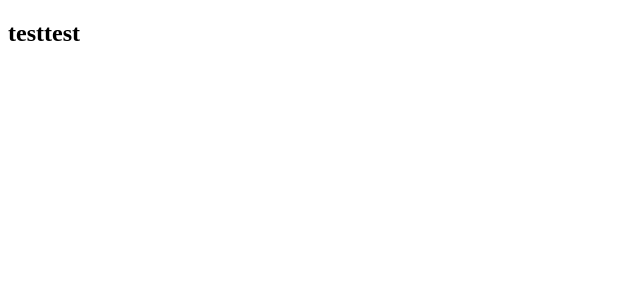
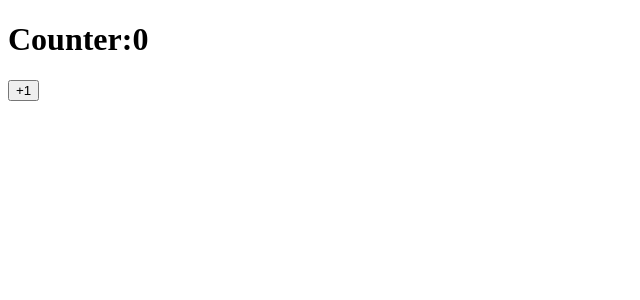
Before and after one commit to RomanovRoma/react-typescript, a React (Create React App) app: page / in a window 1280 px wide. Shown: the top 300 px of the page, without its empty margins (0-640 px from the left). Built offline with nearby package versions, Linux system fonts and the light colour scheme.

Commit message:
add typing of class components

```diff
--- a/src/App.tsx
+++ b/src/App.tsx
@@ -1,14 +1,59 @@
-import React from 'react';
+import React, { Component } from 'react';
 
-// const Title:React.FС<{title: string}> = ({title, children}) => <h2>{title}{children}</h2>
-
-type TitleProps = {
-  title: string,
-  test?: string,
+type CounterState = {
+  count: number
 }
 
-const Title = ({title, test = 'test'}: TitleProps) => <h2>{title}{test}</h2>
+type CounterProps = {
+  title?: string,
+}
 
-const App = () => <Title title="test"/>
+class Counter extends Component<CounterProps, CounterState> {
+
+  constructor(props: CounterProps) {
+    super(props)
+
+    this.state = {
+      count: 0
+    }
+  }
+
+  static defaultProps: CounterProps = {
+    title: "Default counter:"
+  }
+
+  static getDerivedStateFromProps(props: CounterProps, state: CounterState): CounterState | null {
+    return false ? { count: 2 } : null
+  }
+
+  componentDidMount(): void {
+
+  }
+
+  shouldComponentUpdate(nextProps: CounterProps, nextState: CounterState): boolean {
+    return true
+  }
+
+  handleClick = () => {
+    this.setState(({ count }) => ({
+      count: ++count
+    }))
+
+    // this.state.count = ++count
+  }
+
+  render() {
+    // this.props.title = ''
+
+    return (
+      <div>
+        <h1>{this.props.title}{this.state.count}</h1>
+        <button onClick={this.handleClick}>+1</button>
+      </div>
+    )
+  }
+}
+
+const App = () => <Counter title="Counter:" />
 
 export default App;
```
Also changed, not shown: 1 other file (tests, documents, lock files or other folders).
